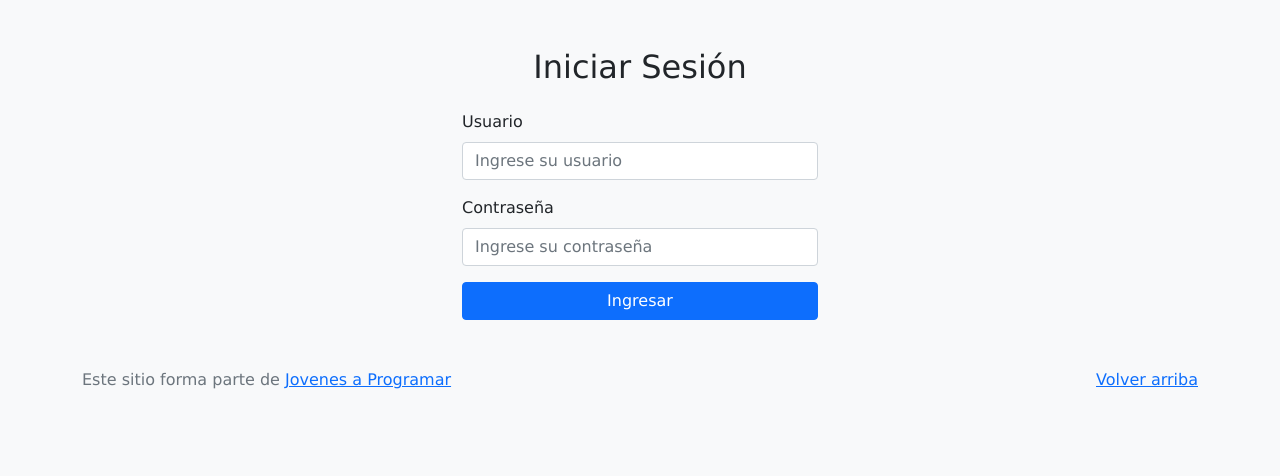
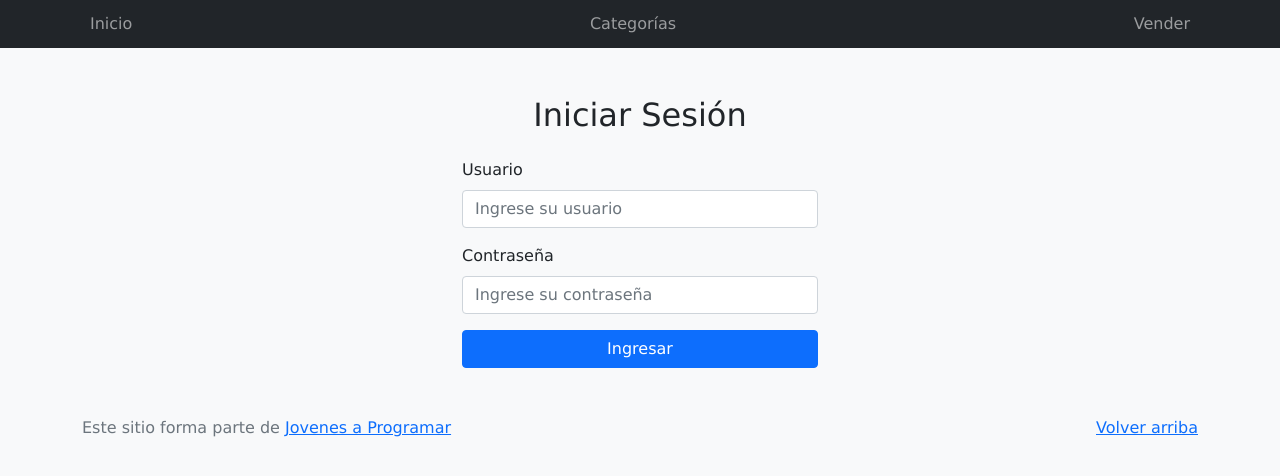
Before and after one commit to nicodelos24/nicodelos24.github.io-ecommerce, a plain HTML site: page login.html in a window 1280 px wide. Drawn offline with Linux system fonts and the light colour scheme.

Commit message:
Add files via upload

```diff
--- a/login.html
+++ b/login.html
@@ -24,7 +24,29 @@
         <h4 class="alert-heading">Funcionalidad en desarrollo</h4>
       </div>
     </div>
-  </main> -->
+            -->
+  </main>
+    <nav class="navbar navbar-expand-lg navbar-dark bg-dark p-1">
+    <div class="container">
+      <button class="navbar-toggler" type="button" data-bs-toggle="collapse" data-bs-target="#navbarNav"
+        aria-controls="navbarNav" aria-expanded="false" aria-label="Toggle navigation">
+        <span class="navbar-toggler-icon"></span>
+      </button>
+      <div class="collapse navbar-collapse" id="navbarNav">
+        <ul class="navbar-nav w-100 justify-content-between">
+          <li class="nav-item">
+            <a class="nav-link" href="index.html">Inicio</a>
+          </li>
+          <li class="nav-item">
+            <a class="nav-link" href="categories.html">Categorías</a>
+          </li>
+          <li class="nav-item">
+            <a class="nav-link" href="sell.html">Vender</a>
+          </li>
+        </ul>
+      </div>
+    </div>
+  </nav>
     <div class="container mt-5">
         <div class="row justify-content-center">
             <div class="col-md-4">
```
Also changed, not shown: index.html (+3 -0 lines), products.html (+3 -8 lines).
